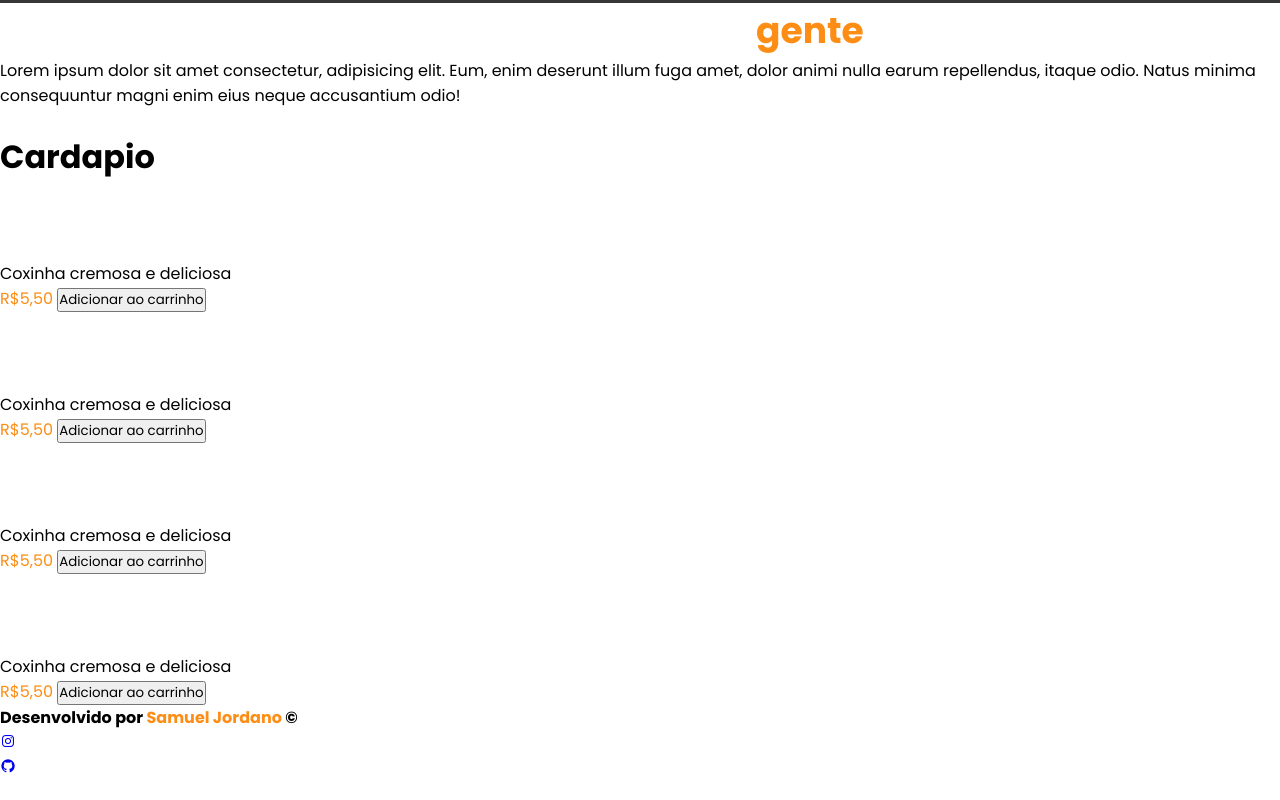
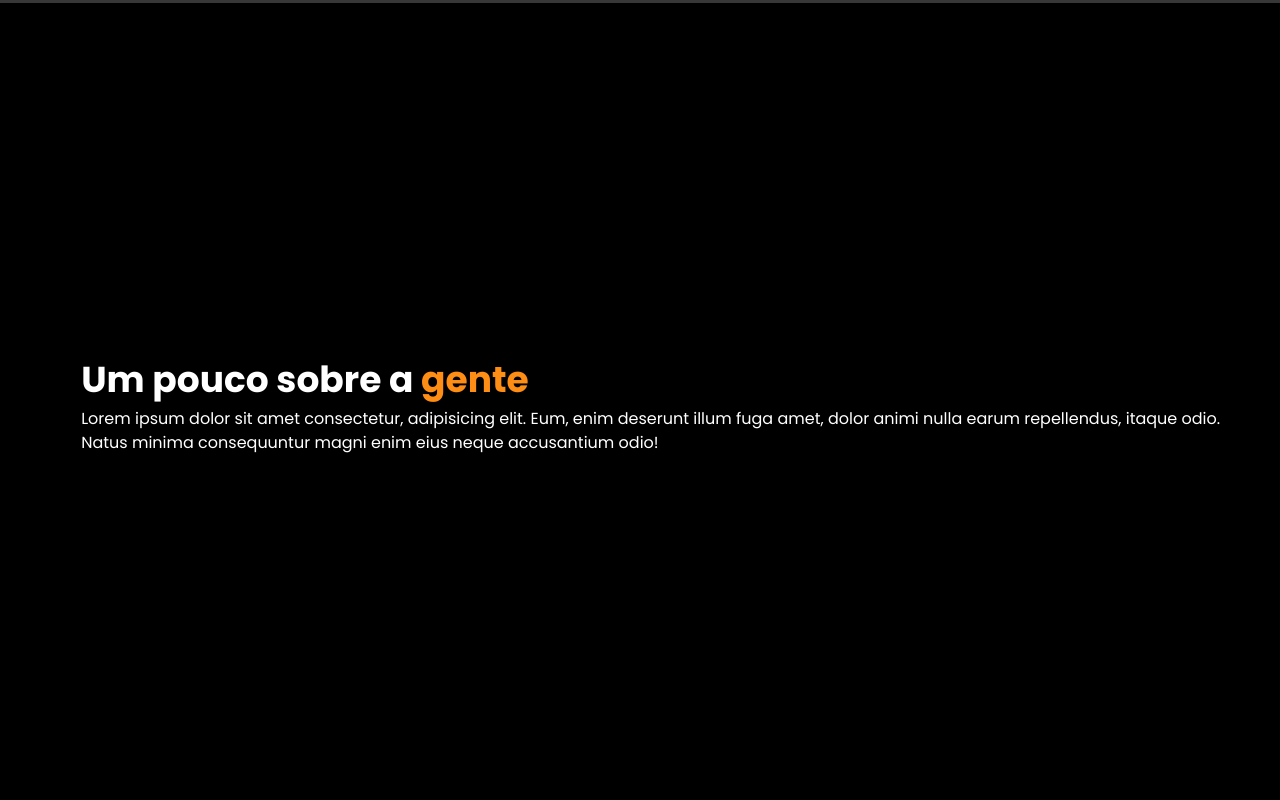
Before and after one commit to Samuel-Jordano/Projeto-Coxinha, a plain HTML site: page index.html in a window 1280 px wide. Shown: the part 797-1597 px from the top of the page. Drawn offline with nearby package versions, Linux system fonts and the light colour scheme; grey boxes are pictures that could not be loaded.

Commit message:
Estilização atualizada

```diff
--- a/style.css
+++ b/style.css
@@ -9,6 +9,7 @@
     --semiBlack: rgba(29,29,29,0.8);
     --yellow:#FD8D14;
     --red:#C51605;
+    --green: #54B435;
 
 }
 /* Estilização aplicada a toda pagina */
@@ -22,7 +23,8 @@
 }
 
 html{
-    height: 500vh;
+
+    scroll-behavior: smooth;
 }
 
 /* Estilização do header  */
@@ -79,12 +81,12 @@ header .nav-menu i{
 
 header.rolagem{
     background: linear-gradient(rgba(29, 29, 29, 0.8), rgba(29, 29, 29, 0.8)) ,var(--black);
-    padding: 15px 2%;
+    padding: 10px 2%;
     transition: all 0.5s;
 }
 
 header .nav-menu a:hover{
-    background-color: var(--semiBlack);
+    padding:  10px;
     border-bottom: 4px solid var(--yellow);
     color: var(--yellow);
     transition: all 0.5s;
@@ -98,6 +100,7 @@ header .nav-menu i:hover{
 span{
     color: var(--yellow);
 }
+
 /* Estilização do Corpo */
 
 section.conteudo{
@@ -124,7 +127,7 @@ section h4{
     font-weight: 300;
     font-size: 18px;
 }
-
+/* Estilizaçaõ do Botão */
 .btn-home{
 display: inline-flex;
 justify-content: center;
@@ -144,16 +147,186 @@ padding: 30px;
     font-weight: 600;
     font-size: 15px;
     background-color: var(--yellow);
+
+}
+
+.btn-peca a{
+    text-decoration: none;
     color: var(--white);
+}
+
+.btn-peca a:hover{
+    color: var(--yellow);
+    transition: all 0.5s;
 }
 
 section .btn-peca:hover{
     color: var(--yellow);
     background-color: var(--black);
-    box-shadow:  0.3rem 0.4rem 0.2rem var(--yellow);
+    box-shadow:  0.3rem 0.4rem var(--yellow);
     transition: all 0.5s;
 }
-/* Responsavidade */
+
+section.conteudo-sobre{
+    height: 100vh;
+    display: flex;
+    background: var(--black);
+    align-items: center;
+    justify-content: center;
+    padding: 60px 4%;
+
+}
+
+section .sobrenos-text h1{
+    font-size: 36px;
+    text-align: left;
+    margin-left: 30px;
+
+}
+section .sobrenos-text p{
+    color: var(--white);
+    margin-left: 30px ;
+    line-height: 1.5rem;
+}
+section .sobrenos-text h1 span:hover{
+    text-decoration: underline;
+}
+section .sobrenos-img img{
+    border-radius: 39px;
+    width: 500px;
+    padding: 20px 4%;
+}
+
+section .sobrenos-img img:hover{
+    box-shadow: 0.3rem 0.4rem 1rem var(--yellow);
+    padding: 0;
+    transition: all 1s;
+}
+
+section.cardapio{
+    display: flex;
+    height: 80vh;
+    flex-direction: row;
+    justify-content: center;
+    align-items: center;
+    background: url(./img/background\ coxinha.png);
+    background-repeat: repeat;
+    background-size: cover;
+    gap: 1rem;
+    flex-wrap: wrap;
+
+}
+
+section .card{
+    width: 261px;
+    height: 374px;
+    background: var(--black);
+    border-radius: 12px;
+    text-align: center;
+}
+
+section .card:hover{
+    box-shadow: 0 0.1rem 0.5rem 0.2rem var(--semiBlack);
+    transition: all 0.5s;
+}
+section .card img{
+    display: flex;
+    flex-direction: column;
+    border-radius: 9px;
+    width: 200px;
+    margin-left: 28px;
+    margin-top: 18px;
+}
+
+section .card h1{
+    font-size: 15px;
+    margin-top: 20px;
+}
+section .card p{
+    color: var(--white);
+    text-align: center;
+}
+
+section .card span{
+    color: var(--white);
+    font-size: 16px;
+    font-weight: 600;
+    line-height: 50px;
+
+
+}
+.btn-trad{
+    display: flex;
+    width: 80%;
+    padding: 15px;
+    margin-left: 25px;
+    font-size: 18px;
+    font-weight: 600;
+    background: var(--yellow);
+    color: var(--white);
+    border-radius: 9px;
+}
+
+.btn-trad:hover{
+    background: var(--green);
+    transition: all 1s;
+    box-shadow: 0 0.1rem 0.5rem var(--green);
+    border: none;
+}
+
+.tittle-home3 h1{
+    height: 21vh;
+    display: flex;
+    background-color: var(--yellow);
+    text-align: center;
+    align-items: center;
+    justify-content: center;
+    font-size: 80px;
+    color: var(--white);
+    font-family: Courgette;
+
+
+}
+
+footer.footer{
+    height: 20vh;
+    display: flex;
+    background: var(--black);
+    background-size: cover;
+    width: 100%;
+    text-align: center;
+    justify-content: center;
+    align-items: center;
+}
+
+div.icons{
+    display: flex;
+    flex-direction: row;
+    justify-content: center;
+    align-items: center;
+    gap: 1rem;
+    font-size: 26px;
+
+
+}
+
+div.icons a{
+    display: flex;
+
+}
+
+.text-footer h4{
+    color: var(--white);
+}
+
+.text-footer h4 span{
+    text-decoration: underline;
+
+}
+.text-footer i{
+    color: var(--white);
+
+}
 
 @media screen and (max-width: 800px) {
 
@@ -211,4 +384,45 @@ section .btn-peca:hover{
         transition: 0.3s;
     }
 
+    section.conteudo-sobre{
+        display: flex;
+        flex-direction: column;
+    }
+
+    section .sobrenos-text{
+        text-align: center;
+        justify-content: center;
+        margin: 0 auto;
+    }
+
+    section .sobrenos-text h1{
+        text-align: center;
+        font-size: 46px;
+    }
+
+    section .sobrenos-text p{
+        font-size: 16px;
+        margin-left: 0;
+        padding: 20px 2%;
+    }
+
+    section .sobrenos-img img{
+        width: 350px;
+        border-radius: 35px;
+    }
+
+    section.cardapio{
+        display: flex;
+        height: 184vh;
+        flex-direction: column;
+        flex-wrap: nowrap;
+        justify-content: flex-start;
+        align-items: center;
+        background: url(./img/background.png);
+        background-repeat: repeat;
+        gap: 2.5rem;
+    }
+    section .card{
+        margin-top: px;
+    }
 }
```
